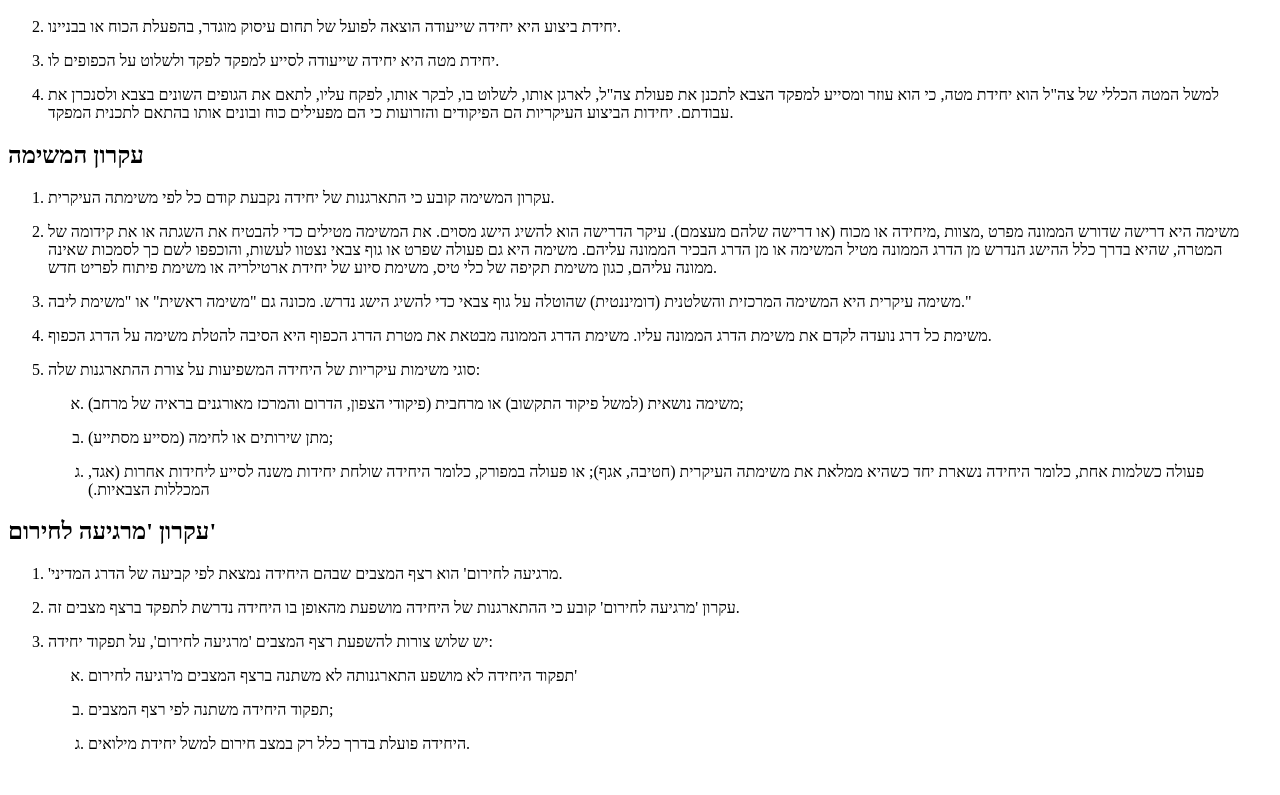
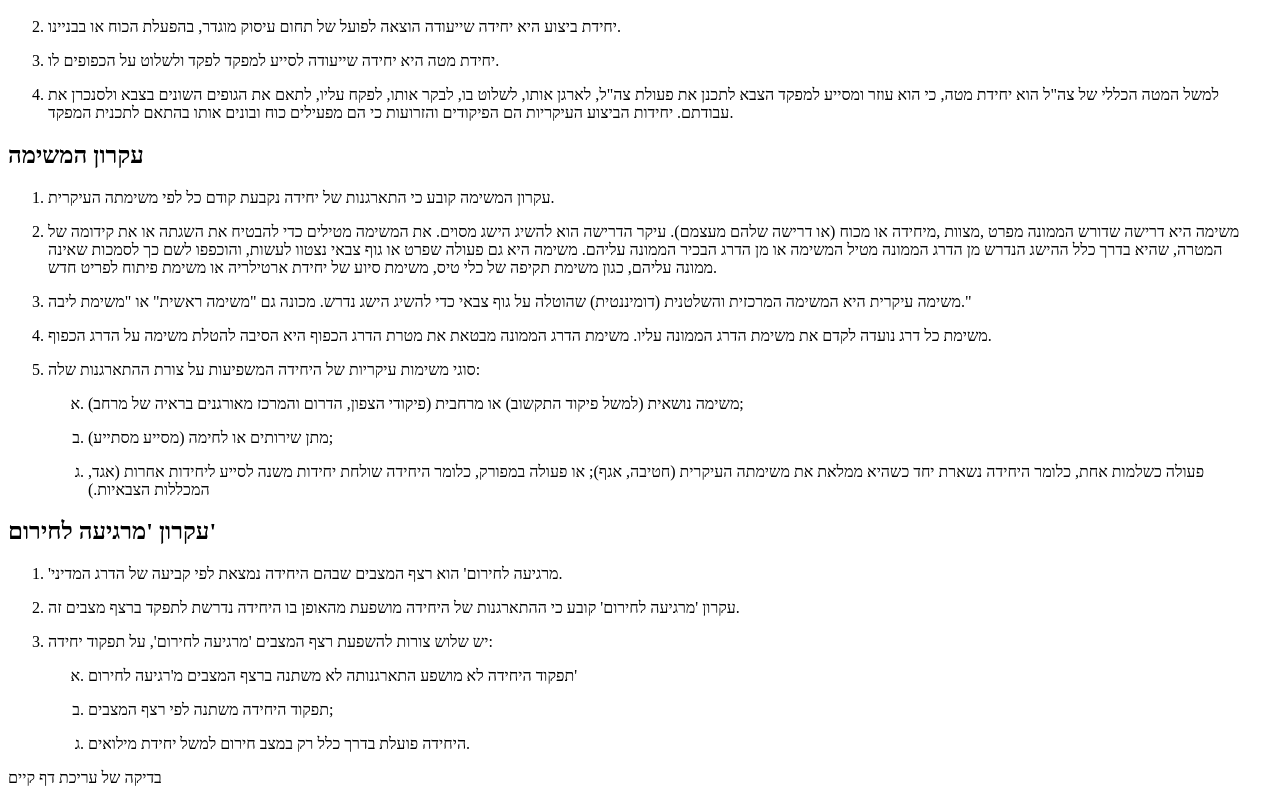
Before and after one commit to Jiggle-89/docs, a Next.js app: page /tkina/building/milorg in a window 1280 px wide. Shown: the part 1544-2339 px from the top of the page. Before the commit the page ends 2313 px from the top, so only its background shows below. Built offline with nearby package versions, Linux system fonts and the light colour scheme.

Commit message:
עריכת דף קיים העלאה

```diff
--- a/pages/tkina/building/milorg.mdx
+++ b/pages/tkina/building/milorg.mdx
@@ -11,4 +11,4 @@
  ## עקרון המשימה
 <ol><li>עקרון המשימה קובע כי התארגנות של יחידה נקבעת קודם כל לפי משימתה העיקרית.</li><li>משימה היא דרישה שדורש הממונה מפרט ,מצוות ,מיחידה או מכוח (או דרישה שלהם מעצמם). עיקר הדרישה הוא להשיג הישג מסוים. את המשימה מטילים כדי להבטיח את השגתה או את קידומה של המטרה, שהיא בדרך כלל ההישג הנדרש מן הדרג הממונה מטיל המשימה או מן הדרג הבכיר הממונה עליהם. משימה היא גם פעולה שפרט או גוף צבאי נצטוו לעשות, והוכפפו לשם כך לסמכות שאינה ממונה עליהם, כגון משימת תקיפה של כלי טיס, משימת סיוע של יחידת ארטילריה או משימת פיתוח לפריט חדש.</li><li>משימה עיקרית היא המשימה המרכזית והשלטנית (דומיננטית) שהוטלה על גוף צבאי כדי להשיג הישג נדרש. מכונה גם "משימה ראשית" או "משימת ליבה."</li><li>משימת כל דרג נועדה לקדם את משימת הדרג הממונה עליו. משימת הדרג הממונה מבטאת את מטרת הדרג הכפוף היא הסיבה להטלת משימה על הדרג הכפוף.</li><li>סוגי משימות עיקריות של היחידה המשפיעות על צורת ההתארגנות שלה:<ol><li>משימה נושאית (למשל פיקוד התקשוב) או מרחבית (פיקודי הצפון, הדרום והמרכז מאורגנים בראיה של מרחב);</li><li>מתן שירותים או לחימה (מסייע מסתייע);</li><li>פעולה כשלמות אחת, כלומר היחידה נשארת יחד כשהיא ממלאת את משימתה העיקרית (חטיבה, אגף); או פעולה במפורק, כלומר היחידה שולחת יחידות משנה לסייע ליחידות אחרות (אגד, המכללות הצבאיות.)</li></ol></li></ol>
  ## עקרון 'מרגיעה לחירום'
-<ol><li>'מרגיעה לחירום' הוא רצף המצבים שבהם היחידה נמצאת לפי קביעה של הדרג המדיני.</li><li>עקרון 'מרגיעה לחירום' קובע כי ההתארגנות של היחידה מושפעת מהאופן בו היחידה נדרשת לתפקד ברצף מצבים זה.</li><li>יש שלוש צורות להשפעת רצף המצבים 'מרגיעה לחירום', על תפקוד יחידה:<ol><li>תפקוד היחידה לא מושפע התארגנותה לא משתנה ברצף המצבים מ'רגיעה לחירום'</li><li>תפקוד היחידה משתנה לפי רצף המצבים;</li><li>היחידה פועלת בדרך כלל רק במצב חירום למשל יחידת מילואים.</li></ol></li></ol>
+<ol><li>'מרגיעה לחירום' הוא רצף המצבים שבהם היחידה נמצאת לפי קביעה של הדרג המדיני.</li><li>עקרון 'מרגיעה לחירום' קובע כי ההתארגנות של היחידה מושפעת מהאופן בו היחידה נדרשת לתפקד ברצף מצבים זה.</li><li>יש שלוש צורות להשפעת רצף המצבים 'מרגיעה לחירום', על תפקוד יחידה:<ol><li>תפקוד היחידה לא מושפע התארגנותה לא משתנה ברצף המצבים מ'רגיעה לחירום'</li><li>תפקוד היחידה משתנה לפי רצף המצבים;</li><li>היחידה פועלת בדרך כלל רק במצב חירום למשל יחידת מילואים.</li></ol></li></ol><p>בדיקה של עריכת דף קיים</p>
```
